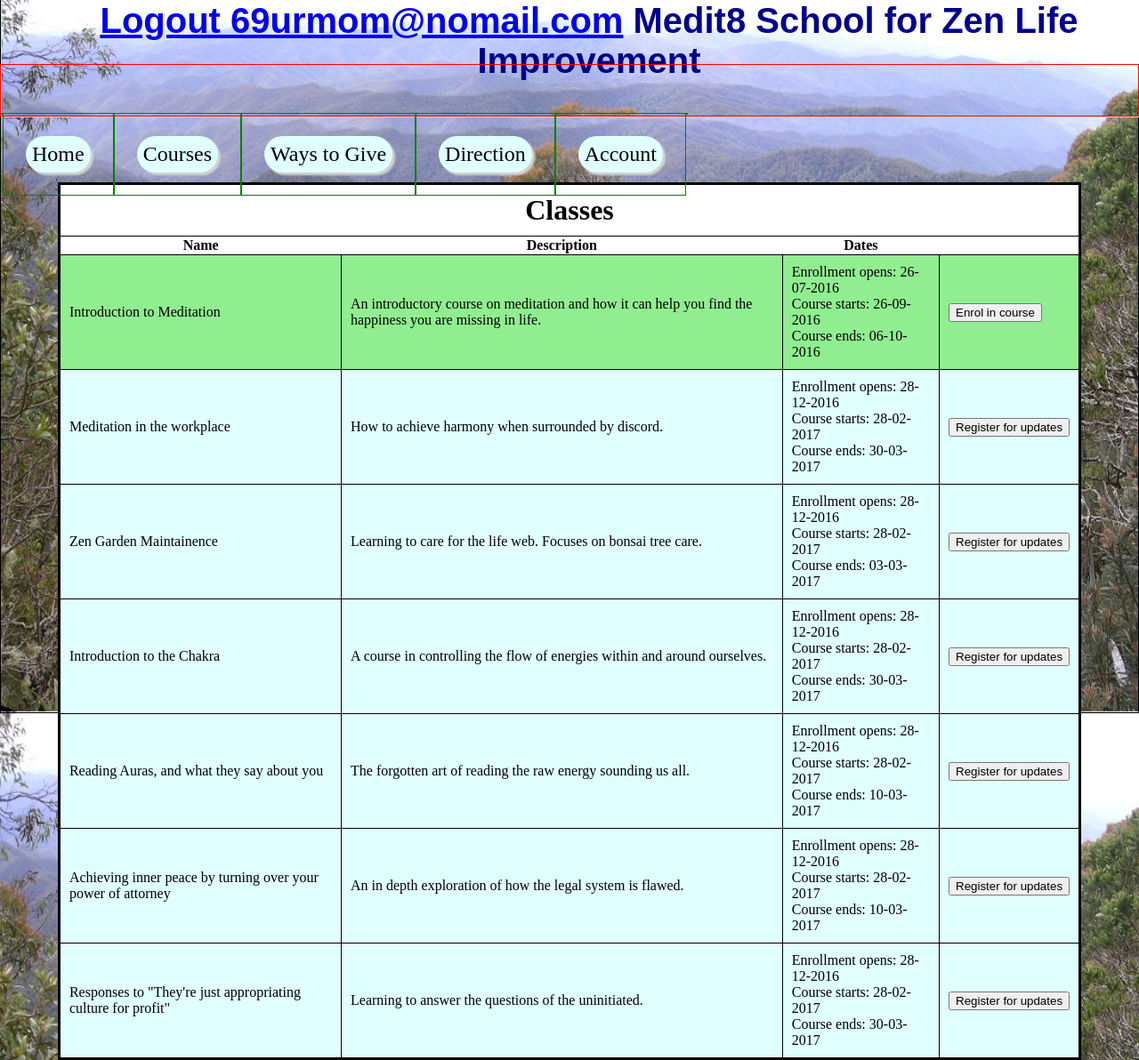
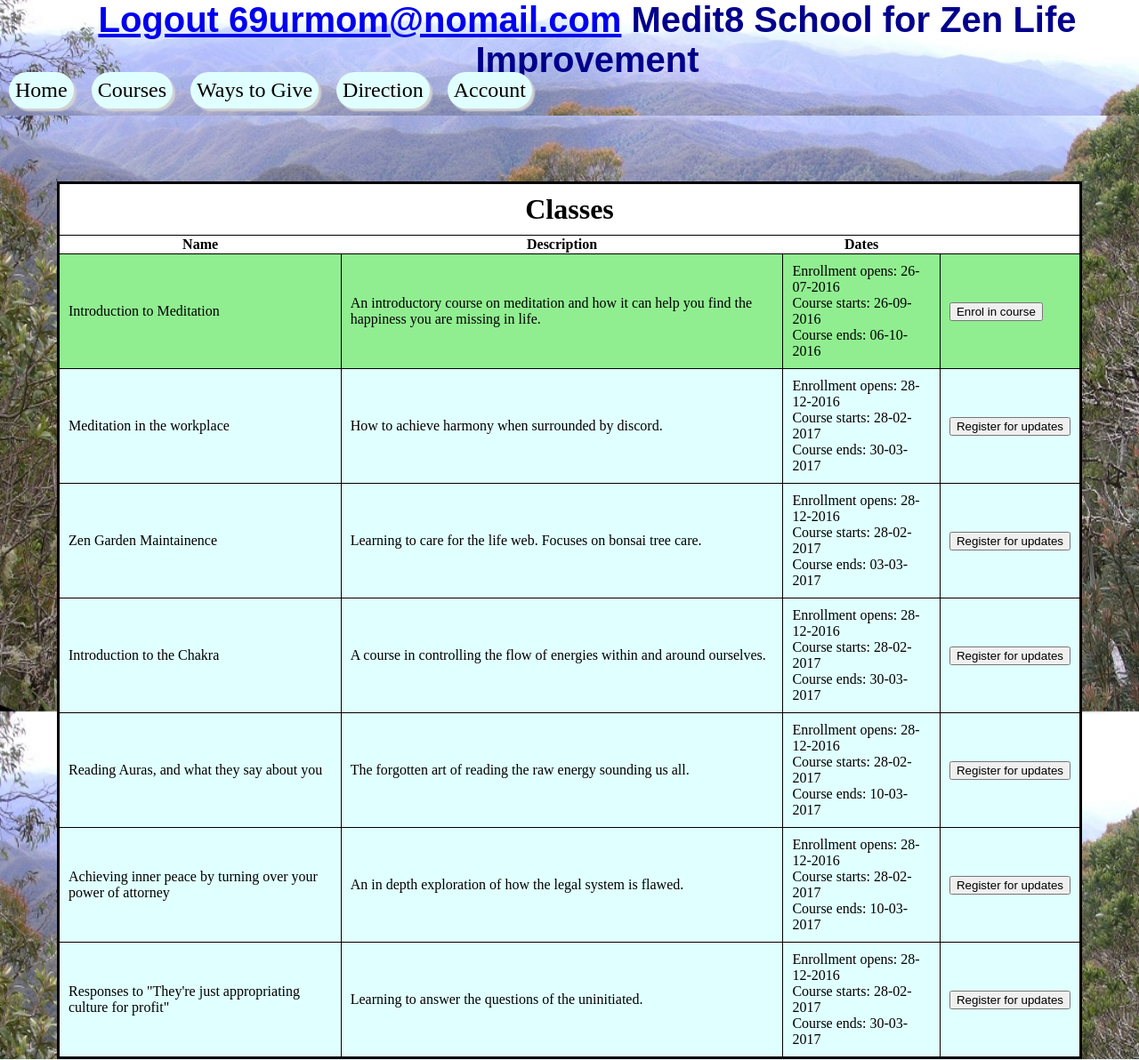
Before and after one commit to DaveMack/Medit8, a PHP site: page /Courses.php in a window 1280 px wide. Shown: the whole page at 89% size. Run offline with PHP 8.4, Linux system fonts and the light colour scheme; a user stored in the database is signed in; data comes from the database, SQL or seed files in the repository; data that the repository does not hold is empty.

Commit message:
Everything working now.
Signed-off-by: Lachlan Gallagher <Lachlan Gallagher>

```diff
--- a/Courses.php
+++ b/Courses.php
@@ -39,9 +39,9 @@ $maleAllocations = 0;
 if(mysql_num_rows($courses) > 0){
     while($row = mysql_fetch_array($courses)){
     	//if the user has a gender assigned
-
-    	if(isset($_SESSION) && $_SESSION['LoggedIn'] == 1 && $_SESSION['gender'] != NULL){
-
+		if( isset($_SESSION) && isset($_SESSION['LoggedIn'])){
+    	if($_SESSION['LoggedIn'] == 1 && $_SESSION['gender'] != NULL){
+    		$registerable = 0;
     		//get the age group for the course and the user's gender
     		$ageQuery = "SELECT min(age) as min_age, max(age) as max_age FROM accounts INNER JOIN allocations ON accounts.email=allocations.account WHERE Gender=".$_SESSION['gender']." AND Course =".(string)$row['id'];
     		$ageResult =  mysql_fetch_array(mysql_query($ageQuery)) or die("Error in query. ".mysql_error());
@@ -54,8 +54,24 @@ if(mysql_num_rows($courses) > 0){
     		$allocationsResult = mysql_query($allocationsQuery) or die("Error in query. ".mysql_error());
     		$numberOfAllocations = mysql_fetch_array($allocationsResult)["COUNT('Gender')"];
 
+    		//check if user is enroled in course
+    		$Email = mysql_real_escape_string($_SESSION['EmailAddress']);//example@example_com
+			$SelectEmail = str_replace ('.', '_',$Email);
+
+			$Course = (string)$row['id'];
+			$checkQuery = "SELECT * FROM `allocations` WHERE `Course` LIKE '".$Course."'AND `Account` LIKE '".$SelectEmail."';";
+			$checkResult = mysql_query($checkQuery) or die("Error in query. ".mysql_error());
+			if(mysql_num_rows($checkResult) > 0){
+				$registerable = 2;
+			}
+
+			//if the user is registered
+			if($registerable == 2){
+			echo var_dump($registerable);
+			echo '<tr style="background-color: lightcyan">';}
+
 			//if the dorm appropriate to the user's gender is full
-        	if($numberOfAllocations > 25){
+        	elseif($numberOfAllocations > 25){
         		$registerable = 0; //-1 = closed, 0 = will be open in the future or is full, 1 = open;
         		echo '<tr style="background-color: lightcoral">';}
 
@@ -104,9 +120,11 @@ if(mysql_num_rows($courses) > 0){
     						echo '<input name="EnrolButton" type="submit" value="Enrol in course"/>';
 						echo '</form>';
 	    	        }
+	    	        elseif($registerable == 2){echo 'You are already registered for this course.';}
 	    	        else{echo 'Course registration closed.';}
 	    	        echo '</td>';
 	        	echo '</tr>';
+	    }
 	    }
 
 
--- a/StyleSheet.css
+++ b/StyleSheet.css
@@ -70,19 +70,17 @@ header {
 	border-spacing: 5%;
 	table-layout: auto;
 	padding: 0.5em;
-    border: 1px solid powderblue;
 }
 nav {
 	background:transparent;
     position: fixed;
-    top: 72px;
+    top: 17px;
     left: 0;
     right: 0;
     bottom: 0;
     min-width: 800px;
     text-align: center;
     height: 57px;
-    border: 1px solid red;
 }
 nav ul{
 	list-style-type: none;
@@ -91,7 +89,6 @@ nav ul{
 }
 nav li{
 	float:left;
-    border: 1px solid green;
 
 }
 nav a:hover{
@@ -105,7 +102,7 @@ nav a{
 	display: block;
 	font-size:x-large;
     padding:7px;
-    margin:25px;
+    margin:10px;
     border-radius: 25px
 }
 nav form:{
@@ -124,14 +121,12 @@ article{
 	float: left;
 	width: 60%;
 	padding:10px;
-    border: 1px solid red;
 }
 body {
 	background:transparent;
 	height: 100%;
 	margin: 0px;
 	padding: 0px;
-    border: 1px solid black;
 }
 footer {
     padding: 0.5em;
--- a/courseRegistration.php
+++ b/courseRegistration.php
@@ -22,7 +22,7 @@ include('conf.php');
 //building database query
 if($_SESSION['LoggedIn'] == 1 && $_POST['course'] > 0){
 	$Email = mysql_real_escape_string($_SESSION['EmailAddress']);//example@example_com
-	$SelectEmail = str_replace ('.', '_',$SelectEmail);
+	$SelectEmail = str_replace ('.', '_',$Email);
 
 	$Course = $_POST['course'];
 	if($_SESSION['gender'] == 0){$Room = 2;} else{$Room = 1;}
```
